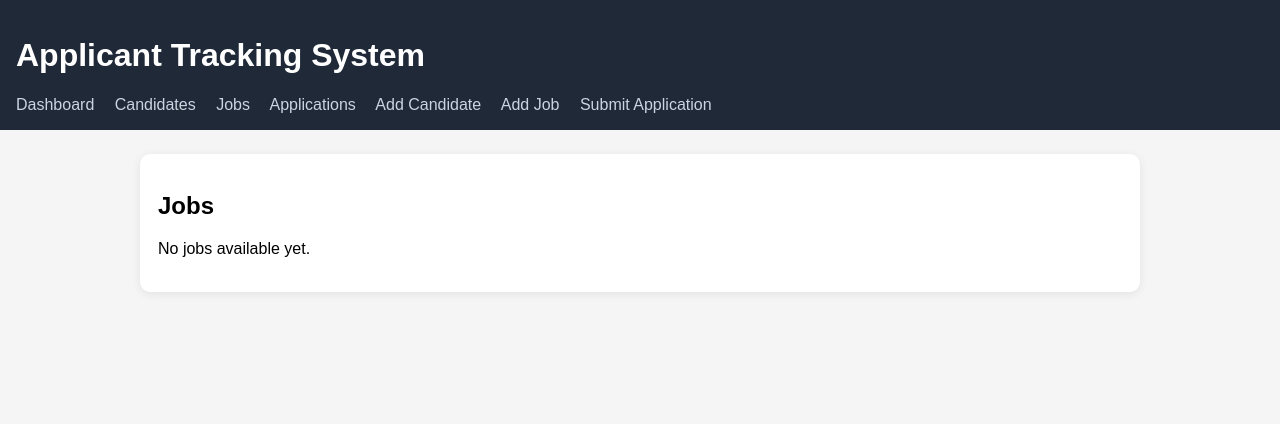
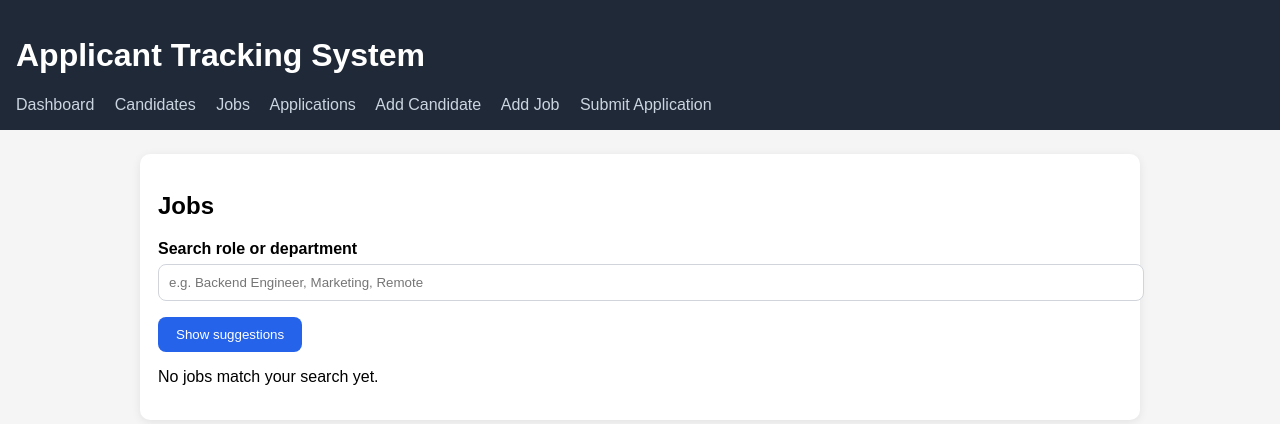
Before and after one commit to reshmaongolu/Applicate-Tracking-System, a Flask app: page /jobs in a window 1280 px wide. Shown: the top 424 px of the page. Run offline with Flask 3, Linux system fonts and the light colour scheme; data that the repository does not hold is empty.

Commit message:
suggestions for job

```diff
--- a/app/services.py
+++ b/app/services.py
@@ -52,6 +52,13 @@ class ATSService:
         rows = self.storage.fetchall("SELECT * FROM jobs ORDER BY id")
         return [self._job_from_row(row) for row in rows]
 
+    def search_jobs(self, query: str) -> List[Job]:
+        rows = self.storage.fetchall(
+            "SELECT * FROM jobs WHERE title LIKE ? OR department LIKE ? OR location LIKE ? ORDER BY id",
+            (f"%{query}%", f"%{query}%", f"%{query}%"),
+        )
+        return [self._job_from_row(row) for row in rows]
+
     def list_applications(self) -> List[Application]:
         rows = self.storage.fetchall("SELECT * FROM applications ORDER BY id")
         return [self._application_from_row(row) for row in rows]
--- a/app/templates/jobs.html
+++ b/app/templates/jobs.html
@@ -3,6 +3,16 @@
 {% block content %}
   <div class="card">
     <h2>Jobs</h2>
+    <form method="get" action="{{ url_for('jobs') }}">
+      <label for="role">Search role or department</label>
+      <input id="role" name="role" type="text" placeholder="e.g. Backend Engineer, Marketing, Remote" value="{{ search_role }}" />
+      <button type="submit">Show suggestions</button>
+    </form>
+
+    {% if search_role %}
+      <p>Showing suggested jobs for: <strong>{{ search_role }}</strong></p>
+    {% endif %}
+
     {% if jobs %}
       <table>
         <tr><th>ID</th><th>Title</th><th>Department</th><th>Location</th></tr>
@@ -16,7 +26,7 @@
         {% endfor %}
       </table>
     {% else %}
-      <p>No jobs available yet.</p>
+      <p>No jobs match your search yet.</p>
     {% endif %}
   </div>
 {% endblock %}
--- a/app/web.py
+++ b/app/web.py
@@ -30,7 +30,14 @@ def candidates():
 @app.route("/jobs")
 def jobs():
     service = get_service()
-    return render_template("jobs.html", jobs=service.list_jobs())
+    search_role = request.args.get("role", "").strip()
+
+    if search_role:
+        jobs = service.search_jobs(search_role)
+    else:
+        jobs = service.list_jobs()
+
+    return render_template("jobs.html", jobs=jobs, search_role=search_role)
 
 
 @app.route("/applications")
```
